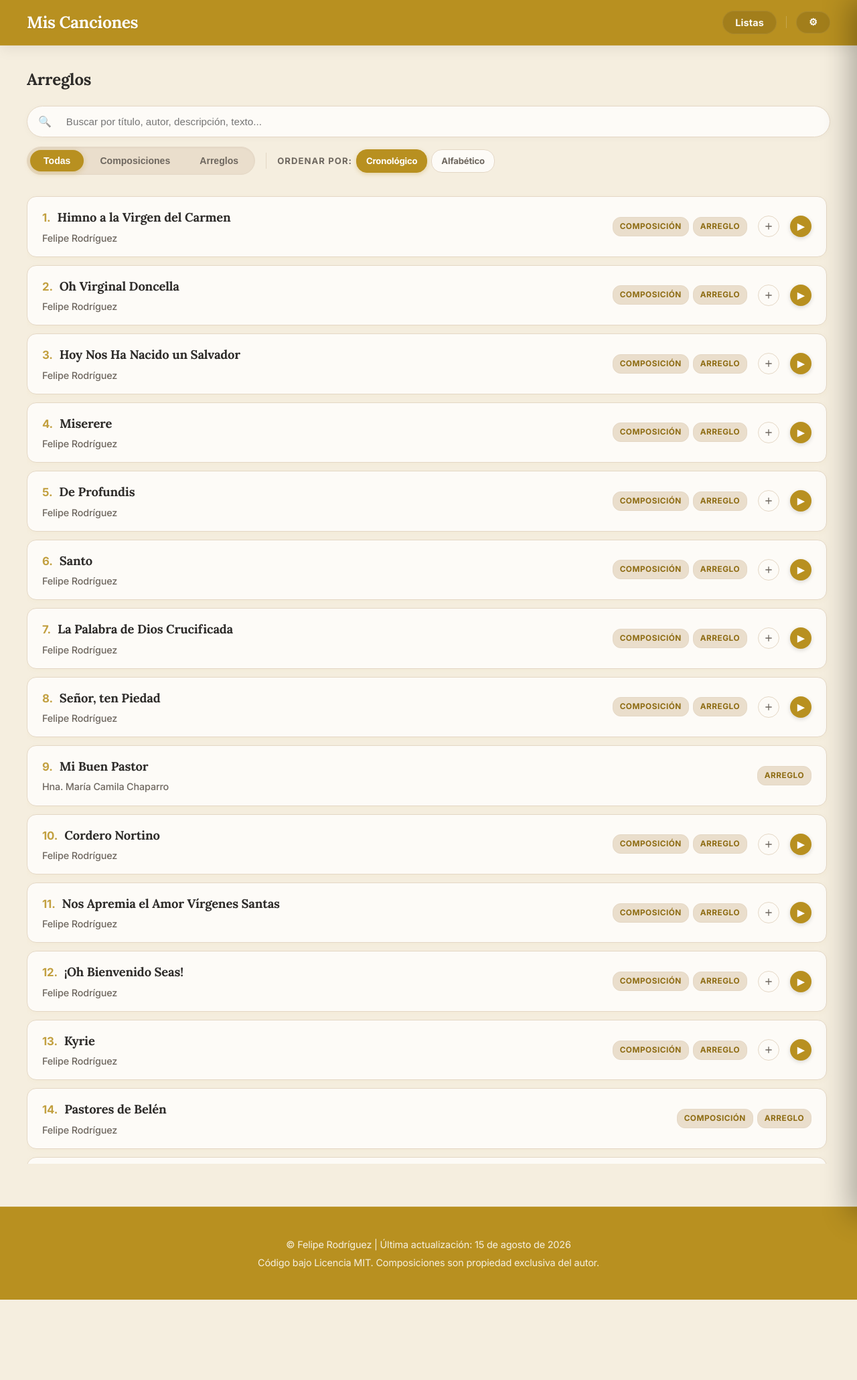
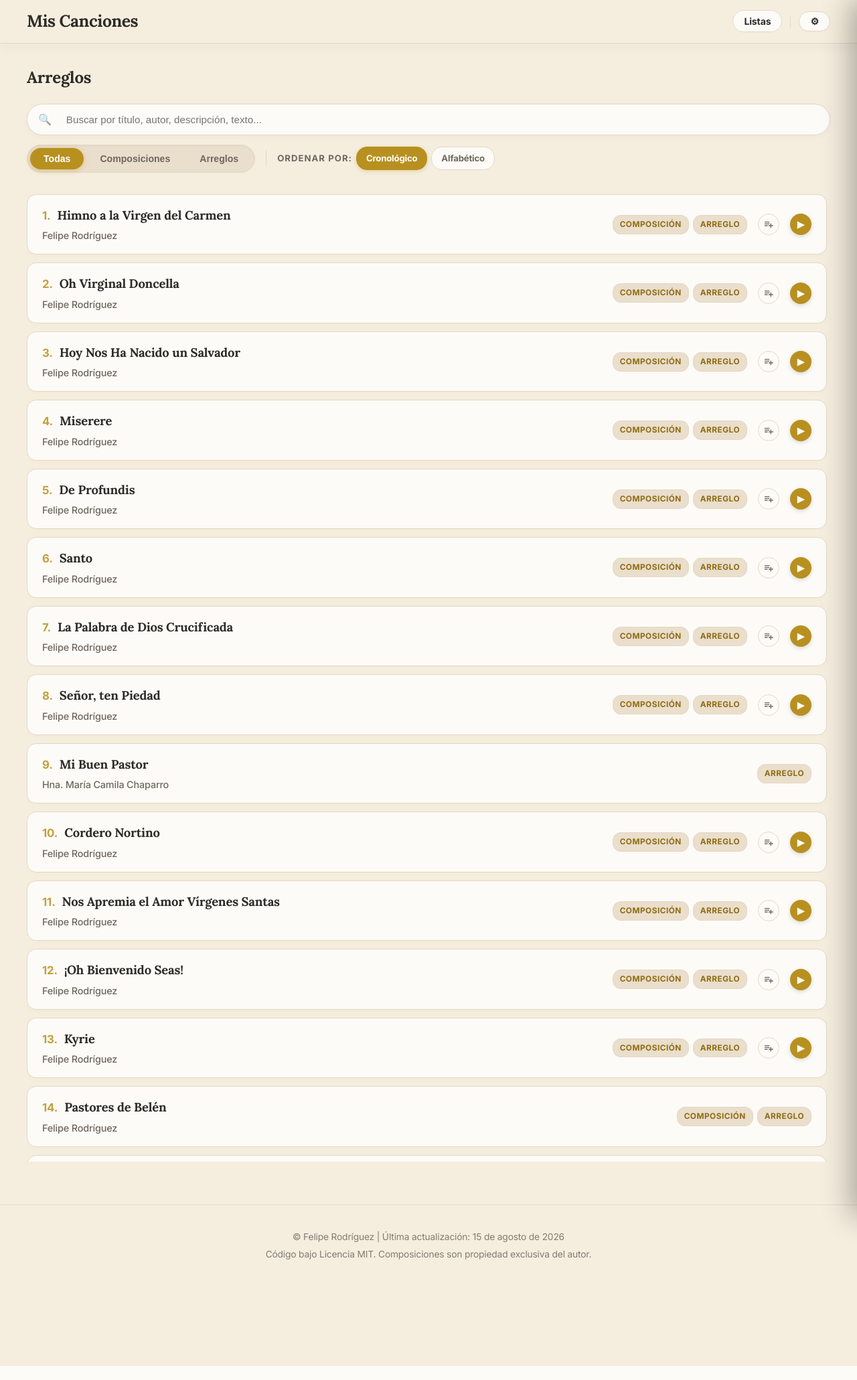
Before and after one commit to feliperodriguezborquez/mi_musica_app, a Flask app: page /arreglos in a window 1280 px wide. Shown: the whole page at 67% size. After the commit the page ends 2040 px from the top, so only its background shows below. Run offline with Flask 3, Linux system fonts and the light colour scheme; some libraries are stand-ins or nearby versions.

Commit message:
feat: Cabecera translúcida vidrio esmerilado, footer minimalista e icono estándar de añadir a cola sin auto-play

```diff
--- a/static/style.css
+++ b/static/style.css
@@ -11,12 +11,12 @@
     --color-tag-texto: #8e6c13;  /* Texto de etiqueta */
     --color-borde: #e4d7c5;      /* Borde cálido */
 
-    /* Variables de Estructura */
-    --color-header-bg: var(--color-principal);
-    --color-header-texto: var(--color-blanco);
-    --color-header-btn-bg: var(--color-boton-nav);
-    --color-footer-bg: var(--color-principal);
-    --color-footer-texto: var(--color-blanco);
+    /* Variables de Estructura - Vidrio Esmerilado & Minimalismo */
+    --color-header-bg: rgba(245, 238, 223, 0.85);
+    --color-header-texto: var(--color-texto);
+    --color-header-btn-bg: var(--color-blanco);
+    --color-footer-bg: transparent;
+    --color-footer-texto: var(--color-texto-secundario);
     --color-btn-bg: var(--color-principal);
     --color-btn-texto: var(--color-blanco);
     --color-btn-borde: transparent;
@@ -36,15 +36,15 @@
     --color-borde: #3f3936;
 
     /* Variables de Estructura Ajustadas para Armonía */
-    --color-header-bg: #151312;
-    --color-header-texto: var(--color-principal);
-    --color-header-btn-bg: #2c2826;
-    --color-footer-bg: #151312;
+    --color-header-bg: rgba(31, 29, 27, 0.85);
+    --color-header-texto: var(--color-texto);
+    --color-header-btn-bg: var(--color-blanco);
+    --color-footer-bg: transparent;
     --color-footer-texto: var(--color-texto-secundario);
     --color-btn-bg: #2c2826;
-    --color-btn-texto: var(--color-principal);
     --color-btn-borde: var(--color-principal);
 }
+
 
 /* Estilos Generales */
 /* --- BARRAS DE SCROLL TEMÁTICAS (Cero resplandor en modo oscuro) --- */
@@ -95,64 +95,78 @@ h1, h2, h3, h4, h5, h6, .brand-logo {
 }
 
 header {
+    position: sticky;
+    top: 0;
+    z-index: 1000;
     background-color: var(--color-header-bg);
     color: var(--color-header-texto);
-    padding: 0.85rem 0;
+    padding: 0.75rem 0;
     margin-bottom: 2rem;
-    box-shadow: 0 4px 20px rgba(0,0,0,0.06);
-    border-bottom: 1px solid rgba(255, 255, 255, 0.1);
+    backdrop-filter: blur(20px);
+    -webkit-backdrop-filter: blur(20px);
+    box-shadow: 0 4px 20px rgba(0, 0, 0, 0.04);
+    border-bottom: 1px solid var(--color-borde);
 }
 nav { display: flex; justify-content: space-between; align-items: center; }
 .brand-logo {
     font-size: 1.55em;
     font-weight: 700;
-    color: var(--color-header-texto);
+    color: var(--color-texto);
     text-decoration: none;
     letter-spacing: -0.02em;
-    text-shadow: 0 1px 2px rgba(0,0,0,0.1);
-}
-nav ul { list-style: none; margin: 0; padding: 0; display: flex; align-items: center; gap: 12px; }
+    display: inline-flex;
+    align-items: center;
+    gap: 8px;
+    transition: opacity 0.2s;
+}
+.brand-logo:hover {
+    opacity: 0.85;
+}
+nav ul { list-style: none; margin: 0; padding: 0; display: flex; align-items: center; gap: 10px; }
 nav ul li { margin-left: 0; }
 nav ul li > a,
 nav ul li > button.profile-btn {
-    color: var(--color-header-texto);
+    color: var(--color-texto);
     text-decoration: none;
     font-weight: 600;
-    font-size: 0.90rem;
-    transition: all 0.25s cubic-bezier(0.4, 0, 0.2, 1);
+    font-size: 0.88rem;
+    transition: all 0.2s cubic-bezier(0.4, 0, 0.2, 1);
     padding: 7px 16px;
     border-radius: 20px;
-    background-color: var(--color-header-btn-bg);
-    border: 1px solid rgba(255, 255, 255, 0.08);
+    background-color: var(--color-blanco);
+    border: 1px solid var(--color-borde);
+    box-shadow: 0 1px 4px rgba(0, 0, 0, 0.02);
 }
 nav ul li > a:hover,
 nav ul li > button.profile-btn:hover {
-    background-color: var(--color-acento);
-    color: #ffffff;
+    background-color: var(--color-tag-bg);
+    color: var(--color-principal);
+    border-color: var(--color-principal);
     transform: translateY(-1px);
-    box-shadow: 0 4px 10px rgba(0,0,0,0.1);
+    box-shadow: 0 4px 10px rgba(184, 144, 32, 0.12);
 }
 .nav-separator {
-    border-left: 1px solid rgba(255, 255, 255, 0.2);
+    border-left: 1px solid var(--color-borde);
     height: 18px;
     margin: 0 2px;
 }
 .nav-separator-thick {
-    border-left-color: rgba(255, 255, 255, 0.5);
+    border-left-color: var(--color-borde);
 }
 footer {
     text-align: center;
     margin-top: 4rem;
-    padding: 2.5rem 1rem;
-    background-color: var(--color-footer-bg);
-    color: var(--color-footer-texto);
-    border-top: 1px solid rgba(255, 255, 255, 0.1);
+    padding: 2rem 1rem;
+    background-color: transparent;
+    color: var(--color-texto-secundario);
+    border-top: 1px solid var(--color-borde);
 }
 footer p {
     margin: 4px 0;
-    font-size: 0.9rem;
-    opacity: 0.9;
-}
+    font-size: 0.86rem;
+    opacity: 0.85;
+}
+
 .filter-container { margin-bottom: 24px; }
 .search-bar {
     position: relative;
@@ -2119,24 +2133,8 @@ body { padding-bottom: 120px; }
    DISEÑO REFINADO 2026 (UI POLISH 2.0 - Conmutable vía Feature Flag)
    ============================================================ */
 
-/* --- Cabecera y Navegación --- */
-.ui-polished header {
-    position: sticky;
-    top: 0;
-    z-index: 100;
-    backdrop-filter: blur(16px);
-    -webkit-backdrop-filter: blur(16px);
-    box-shadow: 0 4px 20px rgba(0, 0, 0, 0.08);
-}
-
-.ui-polished nav ul li > a,
-.ui-polished nav ul li > button.profile-btn {
-    border-radius: 20px;
-    padding: 8px 18px;
-    letter-spacing: 0.01em;
-}
-
 /* --- Barra de Búsqueda de Autor --- */
+
 .ui-polished .search-bar {
     position: relative;
     display: flex;
--- a/templates/_song_list.html
+++ b/templates/_song_list.html
@@ -25,10 +25,11 @@
                     </div>
                     {% if obra.audio %}
                     <button class="btn-add-queue opt-add-queue" data-id="{{ obra.id }}" data-audio="{{ url_for('static', filename=obra.audio) }}" data-title="{{ obra.titulo }}" title="Añadir a la cola">
-                        <svg viewBox="0 0 24 24" width="16" height="16" fill="currentColor"><path d="M19 13h-6v6h-2v-6H5v-2h6V5h2v6h6v2z"/></svg>
+                        <svg viewBox="0 0 24 24" width="16" height="16" fill="currentColor"><path d="M14 10H3v2h11v-2zm0-4H3v2h11V6zm4 8v-4h-2v4h-4v2h4v4h2v-4h4v-2h-4zM3 16h7v-2H3v2z"/></svg>
                     </button>
                     <button class="list-play-btn" data-id="{{ obra.id }}" data-title="{{ obra.titulo }}" data-audio="{{ url_for('static', filename=obra.audio) }}" title="Reproducir / Pausar">▶</button>
                     {% endif %}
+
                 </div>
             </a>
         </div>
--- a/templates/base.html
+++ b/templates/base.html
@@ -531,16 +531,12 @@ document.addEventListener('DOMContentLoaded', function() {
         });
     }
 
-    // Agregar canción a la cola
+    // Agregar canción a la cola (sin interrumpir ni iniciar reproducción automática)
     function addToQueue(id, title, audioUrl) {
         window.FP.queue.push({ id, title, audioUrl });
         updateQueueUI();
+    }
 
-        // Si no hay nada reproduciéndose, iniciar de inmediato
-        if (!window.FP.audio || window.FP.audio.paused) {
-            playQueueIndex(window.FP.queue.length - 1);
-        }
-    }
 
     function playQueueIndex(index) {
         if (index < 0 || index >= window.FP.queue.length) return;
```
